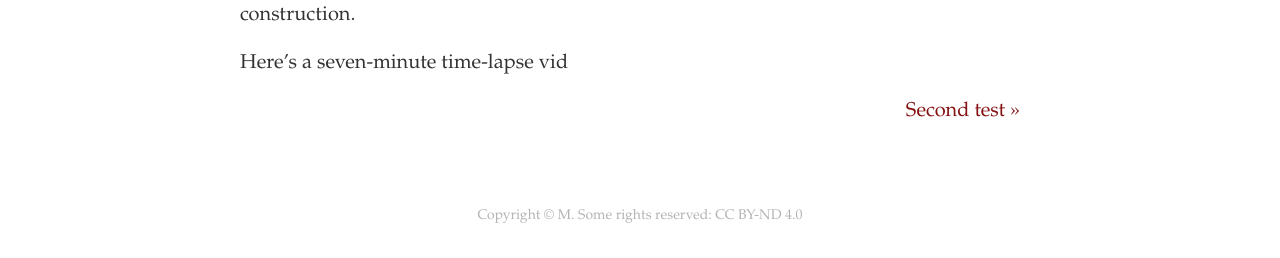
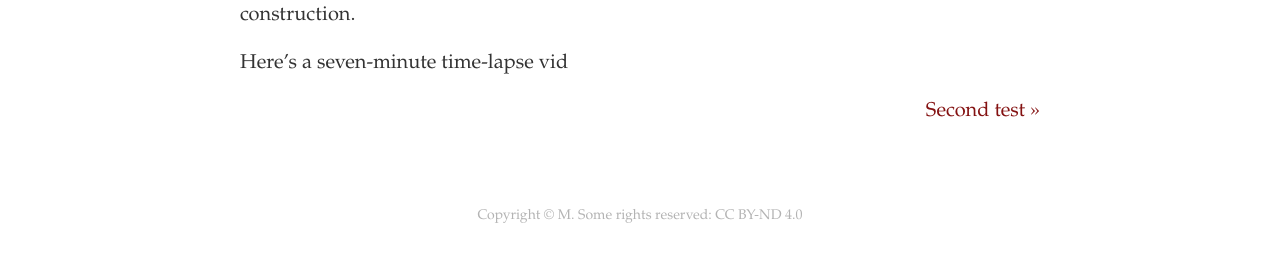
Before and after one commit to derykmakgill/nsi, a Jekyll site: the page built from _posts/2019-10-14-hello.md, in a window 1280 px wide. Shown: the part 1562-1820 px from the top of the page. Built offline with Jekyll 4.4.1, drawn with Linux system fonts in a browser that asks for light colours.

Commit message:
Update post.html

```diff
--- a/_layouts/post.html
+++ b/_layouts/post.html
@@ -6,7 +6,10 @@
   <h1 class="title">{{ page.title }}</h1>
   <p class="date">{{ page.date | date_to_string }}</time> </p>
   {{ content }}
-<p class="next-prev main-column">
+</article>
+
+
+<p class="next-prev">
   {% if page.previous.url %}
     <a class="prev" href="{{page.previous.url}}">&laquo; {{page.previous.title}}</a>
   {% endif %}
@@ -14,4 +17,3 @@
     <a class="next" href="{{page.next.url}}">{{page.next.title}} &raquo;</a>
   {% endif %}
 </p>
-</article>
```
